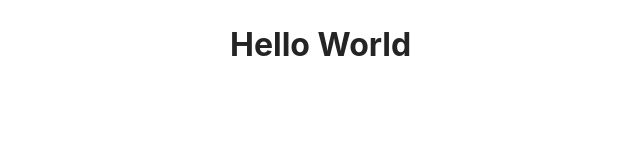
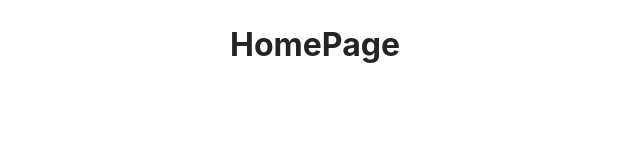
Before and after one commit to vitordevsp/test-albert-einstein, a React (Vite) app: page / in a window 1280 px wide. Shown: the top 160 px of the page, without its empty margins (10-650 px from the left). Built offline with nearby package versions, Linux system fonts and the light colour scheme.

Commit message:
feat: add react-router e cria base das paginas

```diff
--- a/package.json
+++ b/package.json
@@ -11,7 +11,8 @@
   },
   "dependencies": {
     "react": "^18.2.0",
-    "react-dom": "^18.2.0"
+    "react-dom": "^18.2.0",
+    "react-router-dom": "^6.20.0"
   },
   "devDependencies": {
     "@types/react": "^18.2.37",
--- a/src/main.tsx
+++ b/src/main.tsx
@@ -1,9 +1,26 @@
 import React from 'react'
 import ReactDOM from 'react-dom/client'
+import {
+  createBrowserRouter,
+  RouterProvider,
+} from "react-router-dom"
 import './index.css'
+import { HomePage } from './pages/home'
+import { ChatbotPage } from './pages/chatbot'
+
+const router = createBrowserRouter([
+  {
+    path: "/",
+    element: <HomePage />,
+  },
+  {
+    path: "/perguntas",
+    element: <ChatbotPage />,
+  },
+])
 
 ReactDOM.createRoot(document.getElementById('root')!).render(
   <React.StrictMode>
-    <h1>Hello World</h1>
+    <RouterProvider router={router} />
   </React.StrictMode>,
 )
--- /dev/null
+++ b/src/pages/chatbot/index.tsx
@@ -0,0 +1,7 @@
+export function ChatbotPage() {
+  return (
+    <main>
+      <h1>ChatbotPage</h1>
+    </main>
+  )
+}
--- /dev/null
+++ b/src/pages/home/index.tsx
@@ -0,0 +1,7 @@
+export function HomePage() {
+  return (
+    <main>
+      <h1>HomePage</h1>
+    </main>
+  )
+}
```
Also changed, not shown: src/routes/index.ts (added), 1 other file (tests, documents, lock files or other folders).
